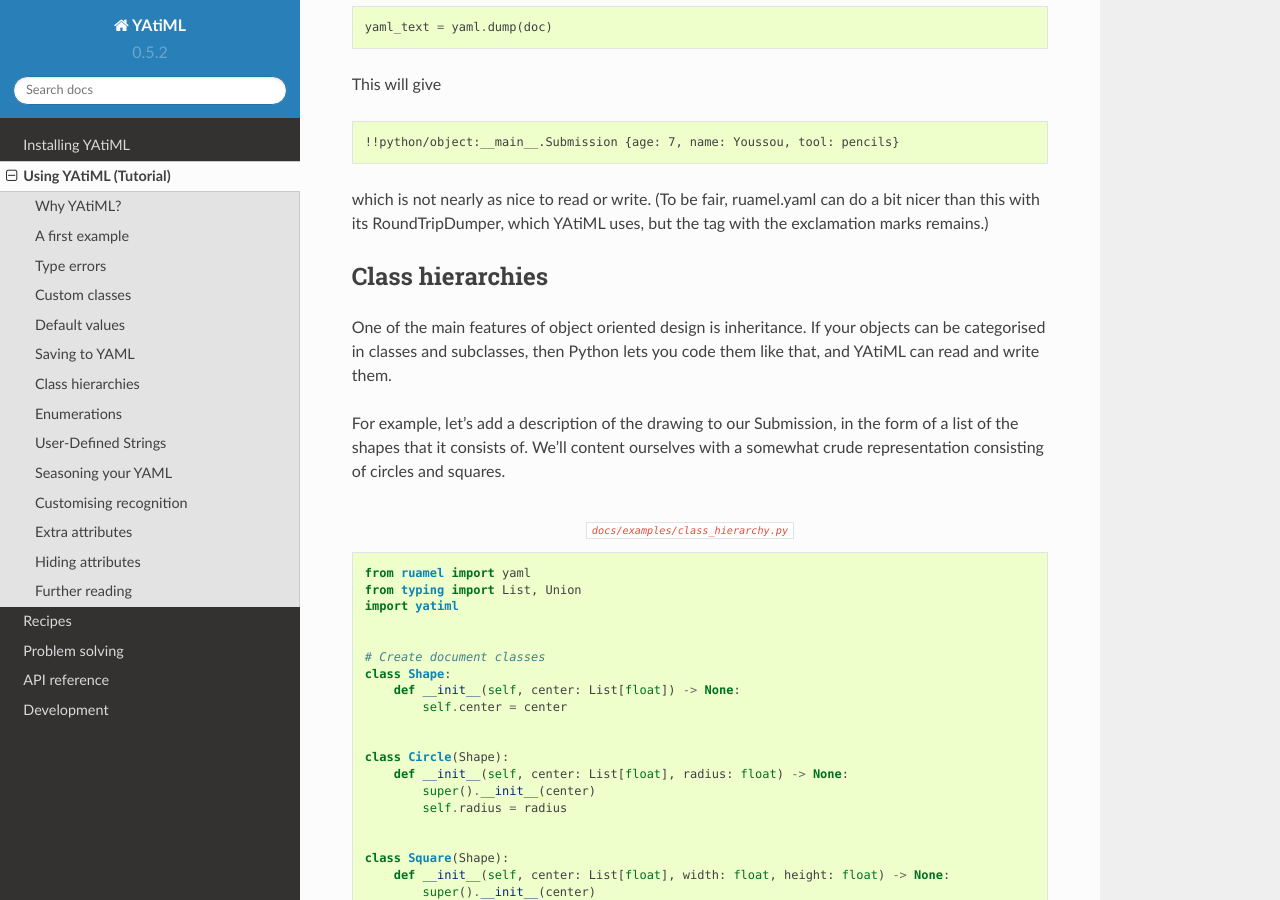
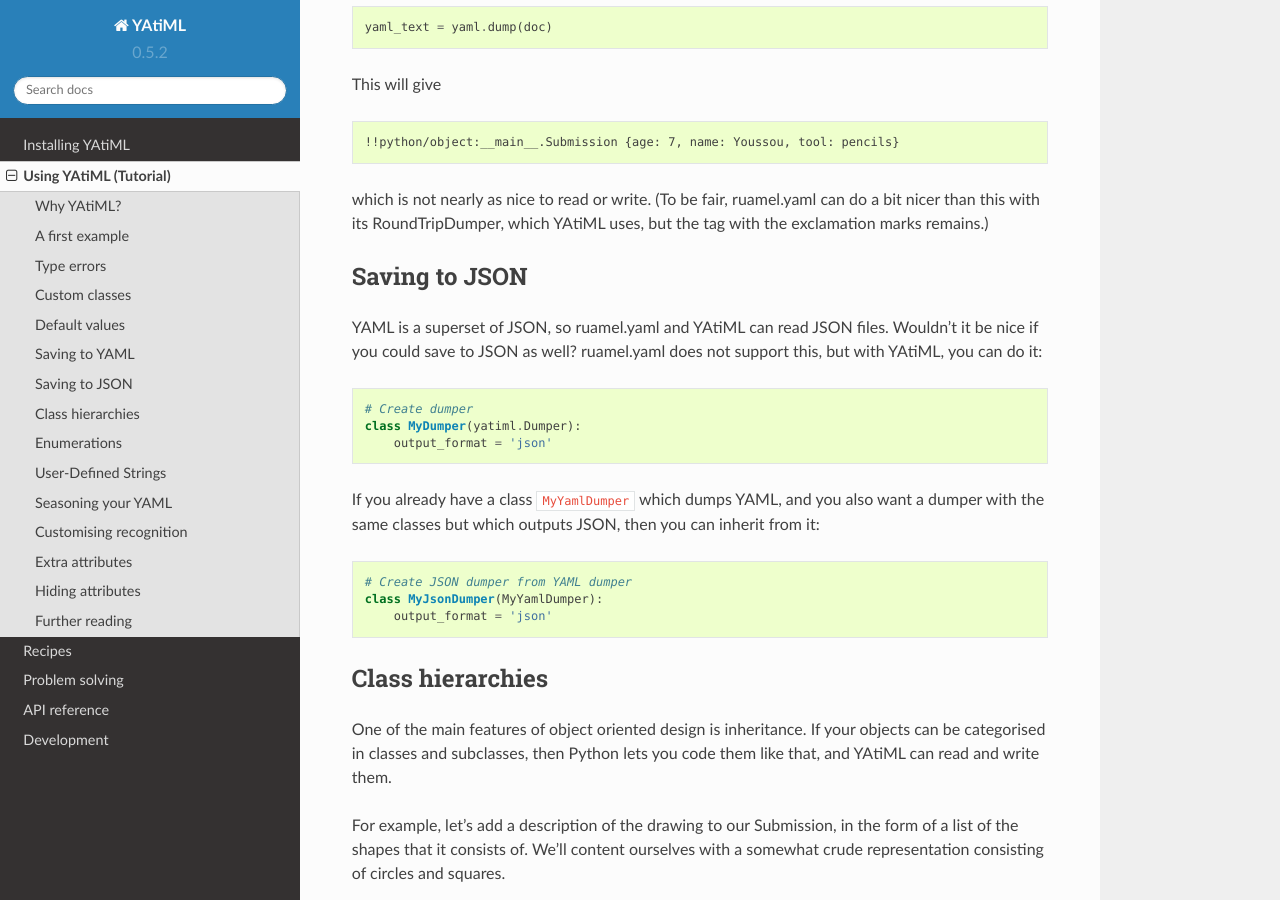
Before and after one commit to yatiml/yatiml, a Sphinx documentation site: the page built from docs/tutorial.rst, in a window 1280 px wide and 900 px high, scrolled down 9088 px. Built offline with Sphinx 7.4.7 and the Read the Docs theme 2.0.0, drawn with Linux system fonts in a browser that asks for light colours; pages that are not in the unit, such as notebooks, are missing from menus.

Commit message:
Add save-to-JSON documentation

```diff
--- a/docs/tutorial.rst
+++ b/docs/tutorial.rst
@@ -333,6 +333,31 @@ which is not nearly as nice to read or write. (To be fair, ruamel.yaml can do a
 bit nicer than this with its RoundTripDumper, which YAtiML uses, but the tag
 with the exclamation marks remains.)
 
+Saving to JSON
+--------------
+
+YAML is a superset of JSON, so ruamel.yaml and YAtiML can read JSON files.
+Wouldn't it be nice if you could save to JSON as well? ruamel.yaml does not
+support this, but with YAtiML, you can do it:
+
+.. code-block:: python
+
+  # Create dumper
+  class MyDumper(yatiml.Dumper):
+      output_format = 'json'
+
+
+If you already have a class ``MyYamlDumper`` which dumps YAML, and you also want a
+dumper with the same classes but which outputs JSON, then you can inherit from
+it:
+
+.. code-block:: python
+
+  # Create JSON dumper from YAML dumper
+  class MyJsonDumper(MyYamlDumper):
+      output_format = 'json'
+
+
 Class hierarchies
 -----------------
 
```
